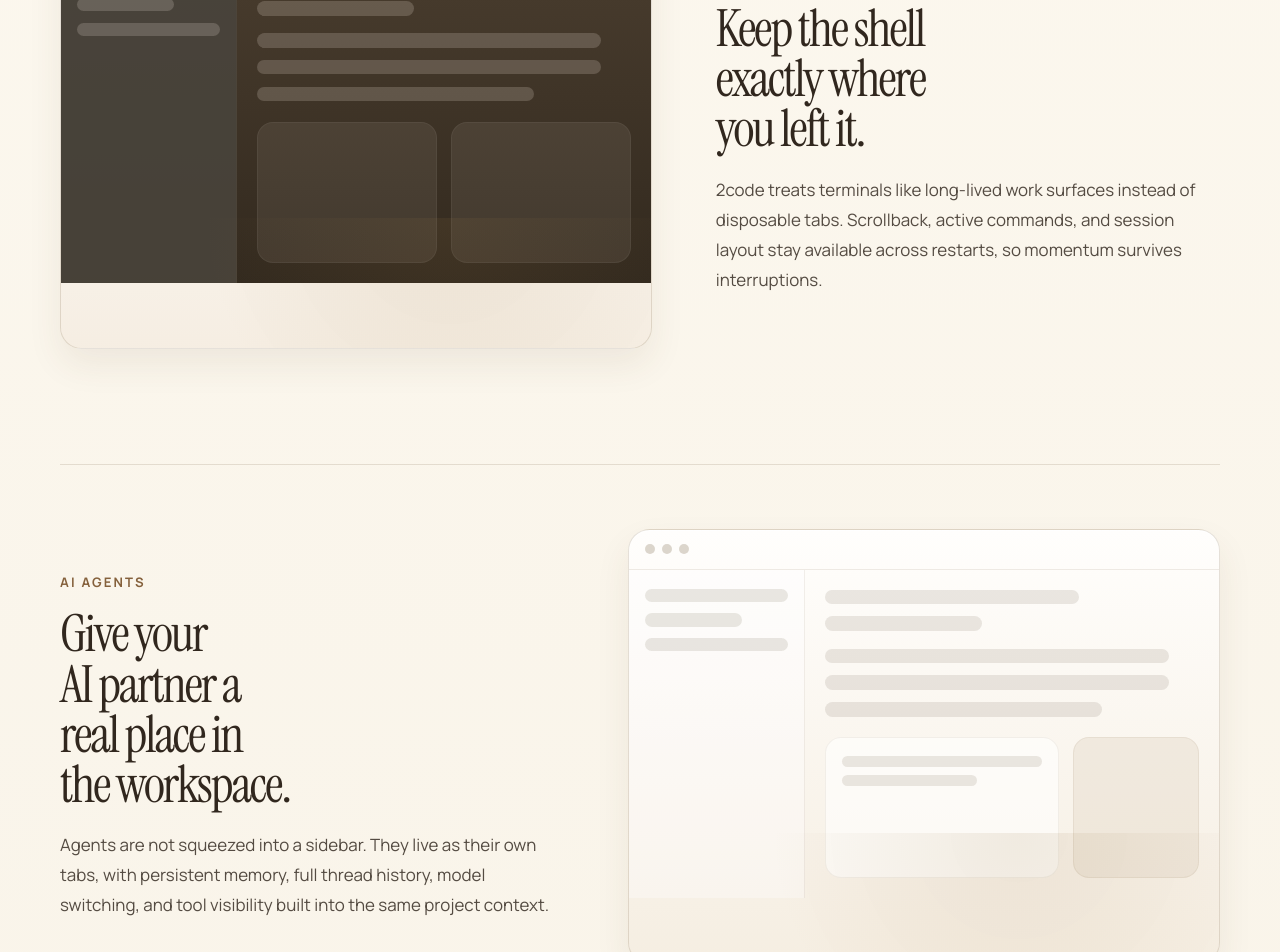
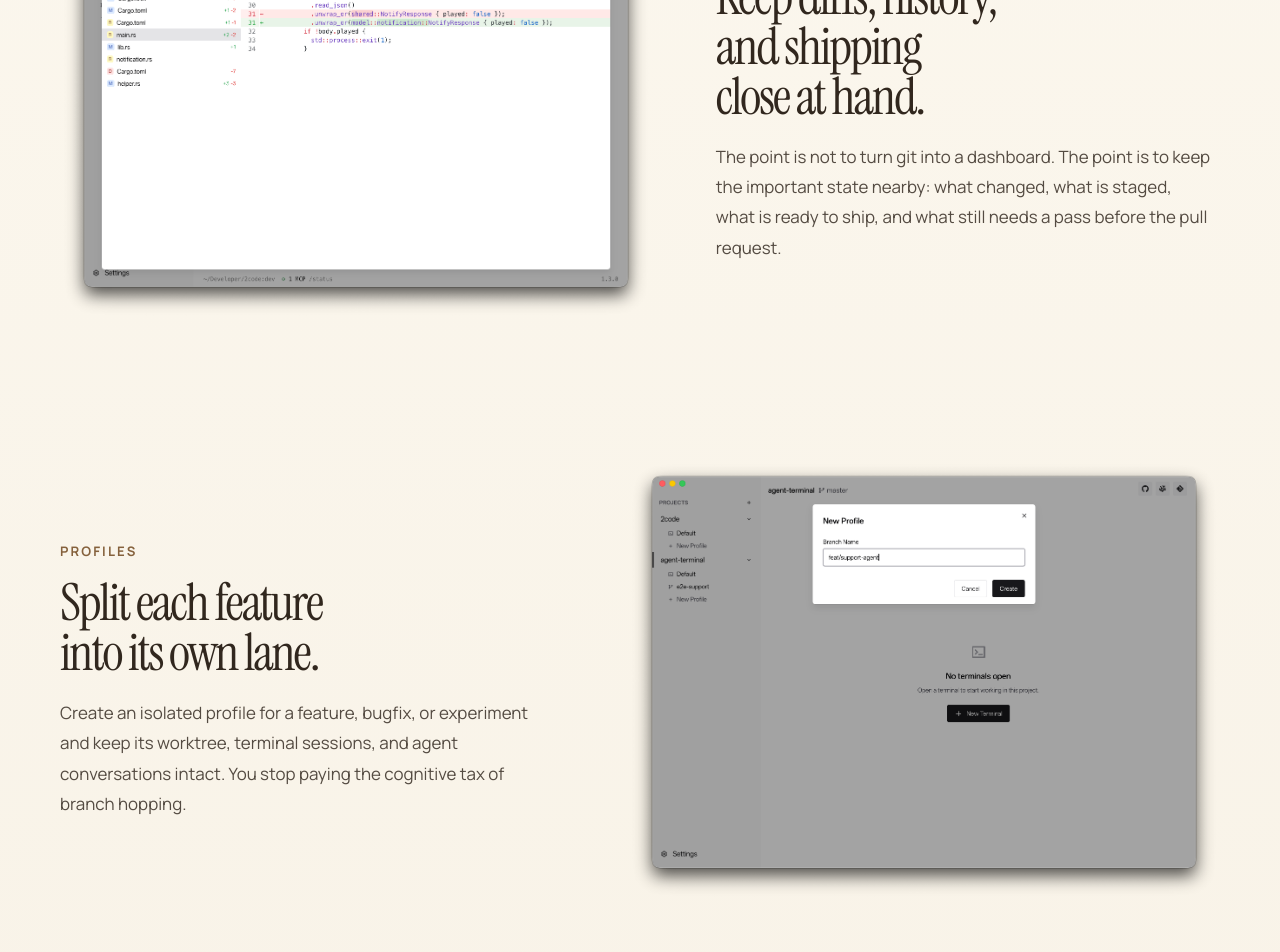
Before and after one commit to AkaraChen/2code-site, a React (Vite) app: page / in a window 1280 px wide. Shown: the part 2000-2952 px from the top of the page. Built offline with nearby package versions, Linux system fonts and the light colour scheme.

Commit message:
feat: brand new design

```diff
--- a/src/App.css
+++ b/src/App.css
@@ -242,7 +242,7 @@
 
 .feature-list {
   display: grid;
-  gap: clamp(4.6rem, 9vw, 7.5rem);
+  gap: clamp(3rem, 6vw, 5rem);
 }
 
 .feature-row {
@@ -251,7 +251,6 @@
   gap: clamp(2rem, 5vw, 4.5rem);
   align-items: center;
   padding-top: clamp(2.8rem, 5vw, 4rem);
-  border-top: 1px solid rgba(113, 91, 58, 0.16);
 }
 
 .feature-row-reverse {
@@ -288,186 +287,17 @@
 }
 
 .shot-frame {
-  position: relative;
+  margin: 0;
   min-height: clamp(20rem, 34vw, 28rem);
-  border-radius: 1.35rem;
-  overflow: clip;
-  border: 1px solid rgba(119, 95, 61, 0.18);
-  background:
-    linear-gradient(180deg, rgba(255, 255, 255, 0.86), rgba(244, 236, 224, 0.86));
-  box-shadow:
-    0 1rem 2.2rem rgba(84, 65, 39, 0.08),
-    inset 0 1px 0 rgba(255, 255, 255, 0.88);
 }
 
-.shot-frame::after {
-  content: '';
-  position: absolute;
-  inset: auto -10% -22% 22%;
-  height: 52%;
-  background: radial-gradient(circle at top, rgba(153, 119, 68, 0.12), transparent 72%);
-  pointer-events: none;
-}
-
-.shot-topbar {
-  display: flex;
-  gap: 0.45rem;
-  padding: 0.9rem 1rem;
-  border-bottom: 1px solid rgba(115, 91, 57, 0.12);
-}
-
-.shot-topbar span {
-  width: 0.62rem;
-  height: 0.62rem;
-  border-radius: 50%;
-  background: rgba(108, 87, 57, 0.24);
-}
-
-.shot-content {
-  display: grid;
-  grid-template-columns: 11rem minmax(0, 1fr);
-  min-height: calc(100% - 2.5rem);
-}
-
-.shot-sidebar {
-  padding: 1.2rem 1rem;
-  border-right: 1px solid rgba(115, 91, 57, 0.1);
-  background: rgba(255, 255, 255, 0.34);
-}
-
-.sidebar-pill,
-.header-line,
-.body-line,
-.stack-card {
-  border-radius: 999px;
-  background: rgba(87, 67, 41, 0.12);
-}
-
-.sidebar-pill {
-  height: 0.82rem;
-  margin-bottom: 0.72rem;
-}
-
-.sidebar-pill.short {
-  width: 68%;
-}
-
-.shot-main {
-  display: grid;
-  gap: 1.1rem;
-  padding: 1.25rem;
-}
-
-.main-header {
-  display: grid;
-  gap: 0.75rem;
-}
-
-.header-line {
-  height: 0.92rem;
-  width: 42%;
-}
-
-.header-line.wide {
-  width: 68%;
-}
-
-.main-body {
-  display: grid;
-  gap: 0.78rem;
-}
-
-.body-line {
-  height: 0.9rem;
-  width: 92%;
-}
-
-.body-line.medium {
-  width: 74%;
-}
-
-.body-stack {
-  display: grid;
-  grid-template-columns: repeat(2, minmax(0, 1fr));
-  gap: 0.9rem;
-  margin-top: 0.5rem;
-}
-
-.stack-card {
-  min-height: 8.8rem;
-  border-radius: 1rem;
-  background: rgba(255, 255, 255, 0.54);
-  border: 1px solid rgba(115, 91, 57, 0.08);
-}
-
-.stack-card.muted {
-  background: rgba(224, 213, 194, 0.4);
-}
-
-.shot-profiles .shot-sidebar {
-  background:
-    linear-gradient(180deg, rgba(244, 238, 229, 0.78), rgba(238, 229, 215, 0.6));
-}
-
-.shot-profiles .stack-card:first-child {
-  background:
-    linear-gradient(180deg, rgba(255, 255, 255, 0.68), rgba(235, 225, 210, 0.82));
-}
-
-.shot-terminals .shot-main {
-  background:
-    linear-gradient(180deg, rgba(66, 53, 38, 0.96), rgba(46, 37, 26, 0.98));
-}
-
-.shot-terminals .header-line,
-.shot-terminals .body-line,
-.shot-terminals .sidebar-pill {
-  background: rgba(246, 237, 225, 0.18);
-}
-
-.shot-terminals .shot-sidebar {
-  background: rgba(38, 31, 22, 0.84);
-}
-
-.shot-terminals .stack-card {
-  background: rgba(250, 242, 231, 0.08);
-  border-color: rgba(255, 255, 255, 0.05);
-}
-
-.shot-agents .body-stack {
-  grid-template-columns: 1.3fr 0.7fr;
-}
-
-.shot-agents .stack-card:first-child {
-  position: relative;
-}
-
-.shot-agents .stack-card:first-child::before,
-.shot-agents .stack-card:first-child::after {
-  content: '';
-  position: absolute;
-  left: 1rem;
-  right: 1rem;
-  height: 0.7rem;
-  border-radius: 999px;
-  background: rgba(91, 70, 45, 0.12);
-}
-
-.shot-agents .stack-card:first-child::before {
-  top: 1.1rem;
-}
-
-.shot-agents .stack-card:first-child::after {
-  top: 2.3rem;
-  right: 35%;
-}
-
-.shot-git .body-stack {
-  grid-template-columns: 1fr;
-}
-
-.shot-git .stack-card {
-  min-height: 4.6rem;
+.feature-image {
+  display: block;
+  width: 100%;
+  height: 100%;
+  object-fit: cover;
+  aspect-ratio: 2722 / 2026;
+  border-radius: 0;
 }
 
 .faq-section {
@@ -552,10 +382,6 @@
   animation-delay: 160ms;
 }
 
-.feature-list .reveal:nth-child(4) {
-  animation-delay: 240ms;
-}
-
 @keyframes reveal-up {
   to {
     opacity: 1;
@@ -592,14 +418,6 @@
   .topnav {
     gap: 0.9rem;
   }
-
-  .hero-art {
-    min-height: 40rem;
-  }
-
-  .shot-content {
-    grid-template-columns: 8.6rem minmax(0, 1fr);
-  }
 }
 
 @media (max-width: 640px) {
@@ -630,16 +448,6 @@
   .hero-copy {
     padding: 6.3rem 1.2rem 2rem;
   }
-
-  .shot-content {
-    grid-template-columns: 1fr;
-  }
-
-  .shot-sidebar {
-    border-right: none;
-    border-bottom: 1px solid rgba(115, 91, 57, 0.1);
-  }
-
   .feature-body,
   .faq-item p {
     font-size: 0.98rem;
--- a/src/App.tsx
+++ b/src/App.tsx
@@ -4,28 +4,13 @@
 
 const features = [
   {
-    id: 'profiles',
-    eyebrow: 'Profiles',
-    title: 'Split each feature into its own lane.',
-    copy:
-      'Create an isolated profile for a feature, bugfix, or experiment and keep its worktree, terminal sessions, and agent conversations intact. You stop paying the cognitive tax of branch hopping.',
-    screenshotClass: 'shot-profiles',
-  },
-  {
     id: 'terminals',
     eyebrow: 'Persistent terminals',
     title: 'Keep the shell exactly where you left it.',
     copy:
       '2code treats terminals like long-lived work surfaces instead of disposable tabs. Scrollback, active commands, and session layout stay available across restarts, so momentum survives interruptions.',
-    screenshotClass: 'shot-terminals',
-  },
-  {
-    id: 'agents',
-    eyebrow: 'AI agents',
-    title: 'Give your AI partner a real place in the workspace.',
-    copy:
-      'Agents are not squeezed into a sidebar. They live as their own tabs, with persistent memory, full thread history, model switching, and tool visibility built into the same project context.',
-    screenshotClass: 'shot-agents',
+    screenshotSrc: '/screenshots/terminal-tabs.png',
+    screenshotAlt: '2code persistent terminal tabs view',
   },
   {
     id: 'git',
@@ -33,7 +18,17 @@
     title: 'Keep diffs, history, and shipping close at hand.',
     copy:
       'The point is not to turn git into a dashboard. The point is to keep the important state nearby: what changed, what is staged, what is ready to ship, and what still needs a pass before the pull request.',
-    screenshotClass: 'shot-git',
+    screenshotSrc: '/screenshots/git-diff.png',
+    screenshotAlt: '2code git diff view',
+  },
+  {
+    id: 'profiles',
+    eyebrow: 'Profiles',
+    title: 'Split each feature into its own lane.',
+    copy:
+      'Create an isolated profile for a feature, bugfix, or experiment and keep its worktree, terminal sessions, and agent conversations intact. You stop paying the cognitive tax of branch hopping.',
+    screenshotSrc: '/screenshots/worktree.png',
+    screenshotAlt: '2code worktree profile view',
   },
 ] as const
 
@@ -163,36 +158,16 @@
                     <p className="feature-body">{feature.copy}</p>
                   </div>
 
-                  <div className="feature-shot" aria-hidden="true">
-                    <div className={`shot-frame ${feature.screenshotClass}`}>
-                      <div className="shot-topbar">
-                        <span />
-                        <span />
-                        <span />
-                      </div>
-                      <div className="shot-content">
-                        <div className="shot-sidebar">
-                          <div className="sidebar-pill" />
-                          <div className="sidebar-pill short" />
-                          <div className="sidebar-pill" />
-                        </div>
-                        <div className="shot-main">
-                          <div className="main-header">
-                            <div className="header-line wide" />
-                            <div className="header-line" />
-                          </div>
-                          <div className="main-body">
-                            <div className="body-line wide" />
-                            <div className="body-line" />
-                            <div className="body-line medium" />
-                            <div className="body-stack">
-                              <div className="stack-card" />
-                              <div className="stack-card muted" />
-                            </div>
-                          </div>
-                        </div>
-                      </div>
-                    </div>
+                  <div className="feature-shot">
+                    <figure className="shot-frame">
+                      <img
+                        className="feature-image"
+                        src={feature.screenshotSrc}
+                        alt={feature.screenshotAlt}
+                        loading="lazy"
+                        decoding="async"
+                      />
+                    </figure>
                   </div>
                 </section>
               ))}
```
